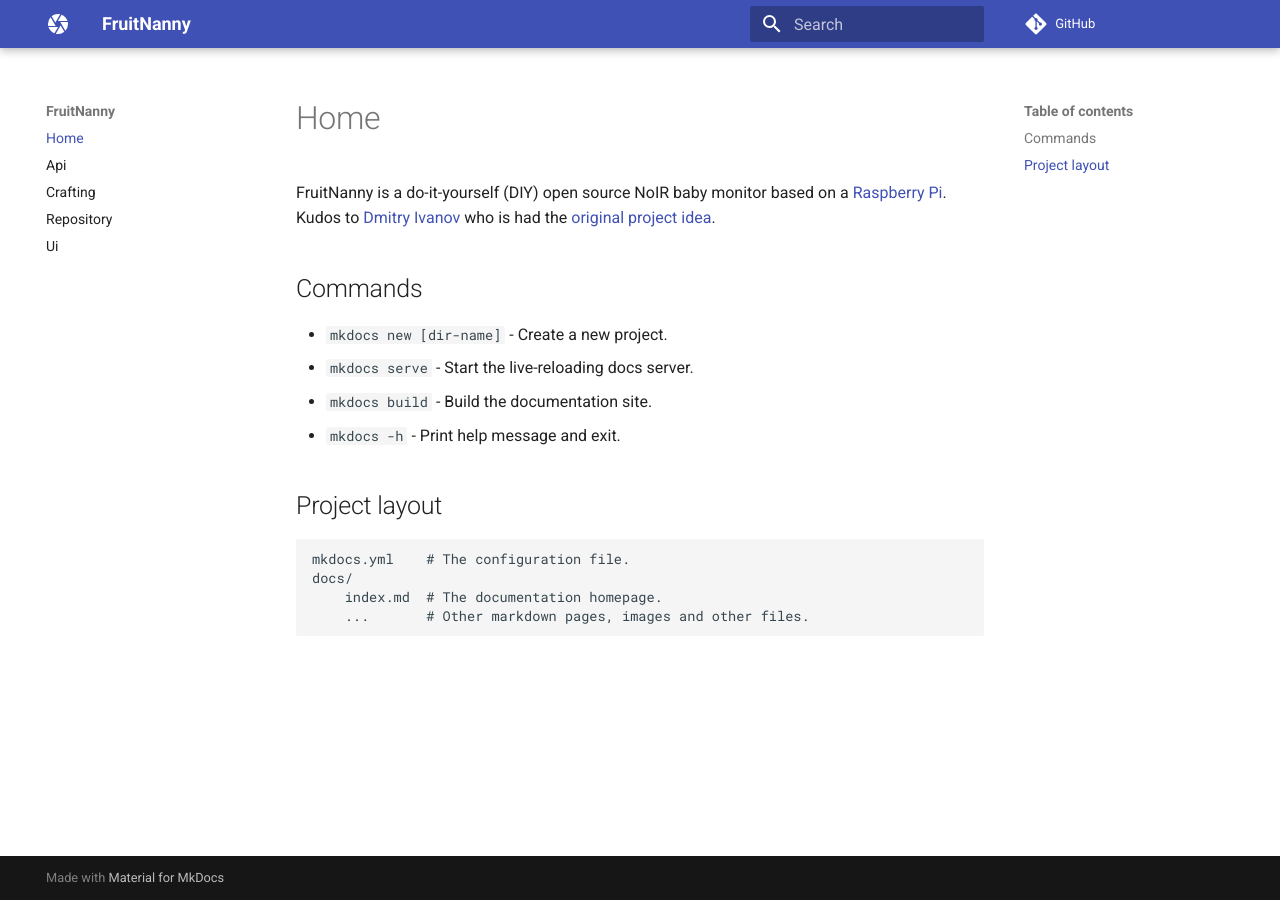
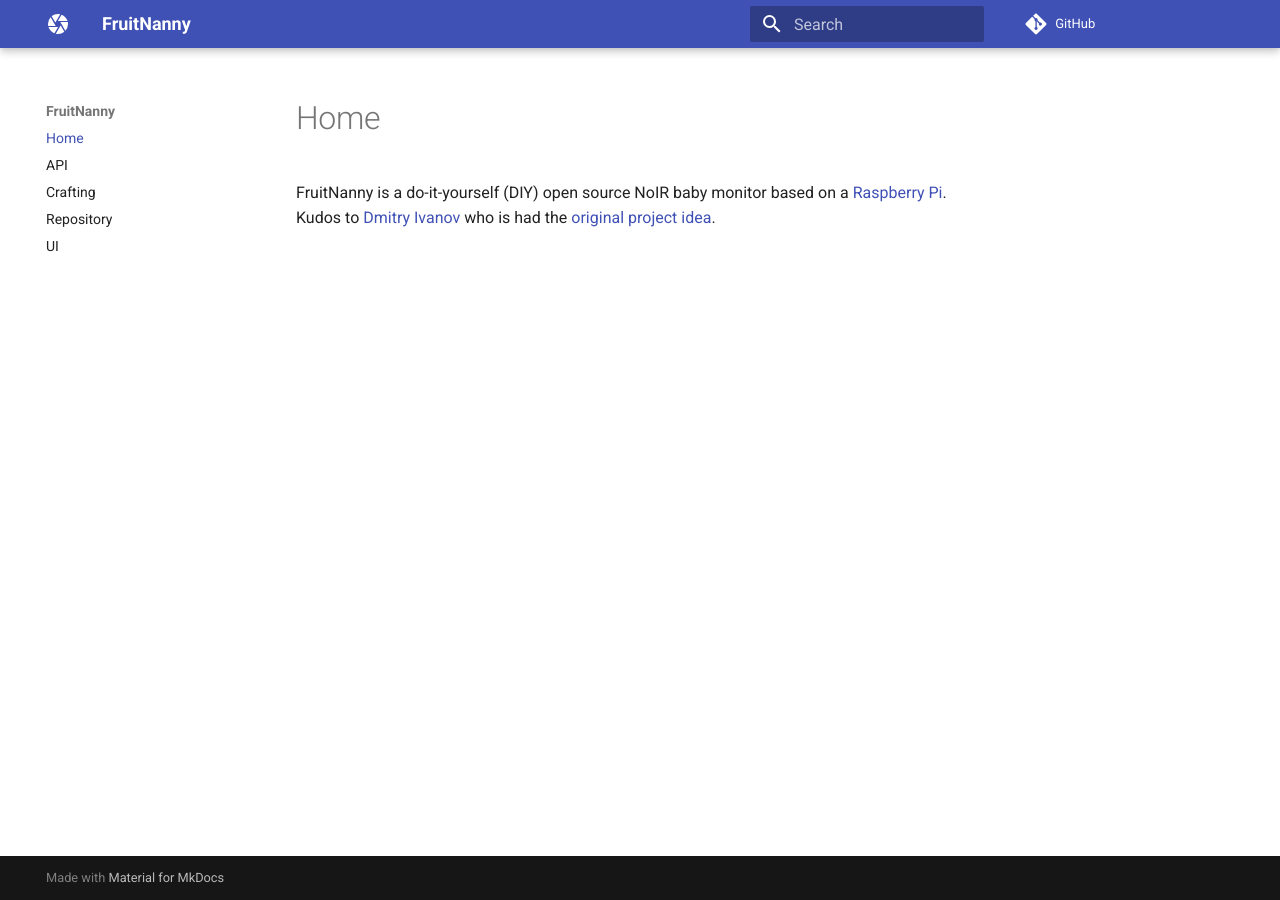
Before and after one commit to fruitnanny/fruitnanny.github.io, an MkDocs documentation site: the page built from docs/index.md, in a window 1280 px wide. Built offline with MkDocs 1.6.1 and Material for MkDocs 9.7.7, drawn with Linux system fonts in a browser that asks for light colours; comment, search, counter and statistics services are not loaded.

```diff
--- a/docs/index.md
+++ b/docs/index.md
@@ -1,17 +1,3 @@
 FruitNanny is a do-it-yourself (DIY) open source NoIR baby monitor based on a
 [Raspberry Pi](https://www.raspberrypi.org/). Kudos to [Dmitry Ivanov](https://github.com/ivadim/fruitnanny)
 who is had the [original project idea](https://ivadim.github.io/2017-08-21-fruitnanny/).
-
-## Commands
-
-* `mkdocs new [dir-name]` - Create a new project.
-* `mkdocs serve` - Start the live-reloading docs server.
-* `mkdocs build` - Build the documentation site.
-* `mkdocs -h` - Print help message and exit.
-
-## Project layout
-
-    mkdocs.yml    # The configuration file.
-    docs/
-        index.md  # The documentation homepage.
-        ...       # Other markdown pages, images and other files.
```
Also changed, not shown: docs/api.md (+4 -0 lines), docs/crafting.md (+5 -0 lines), docs/ui.md (+4 -0 lines).
